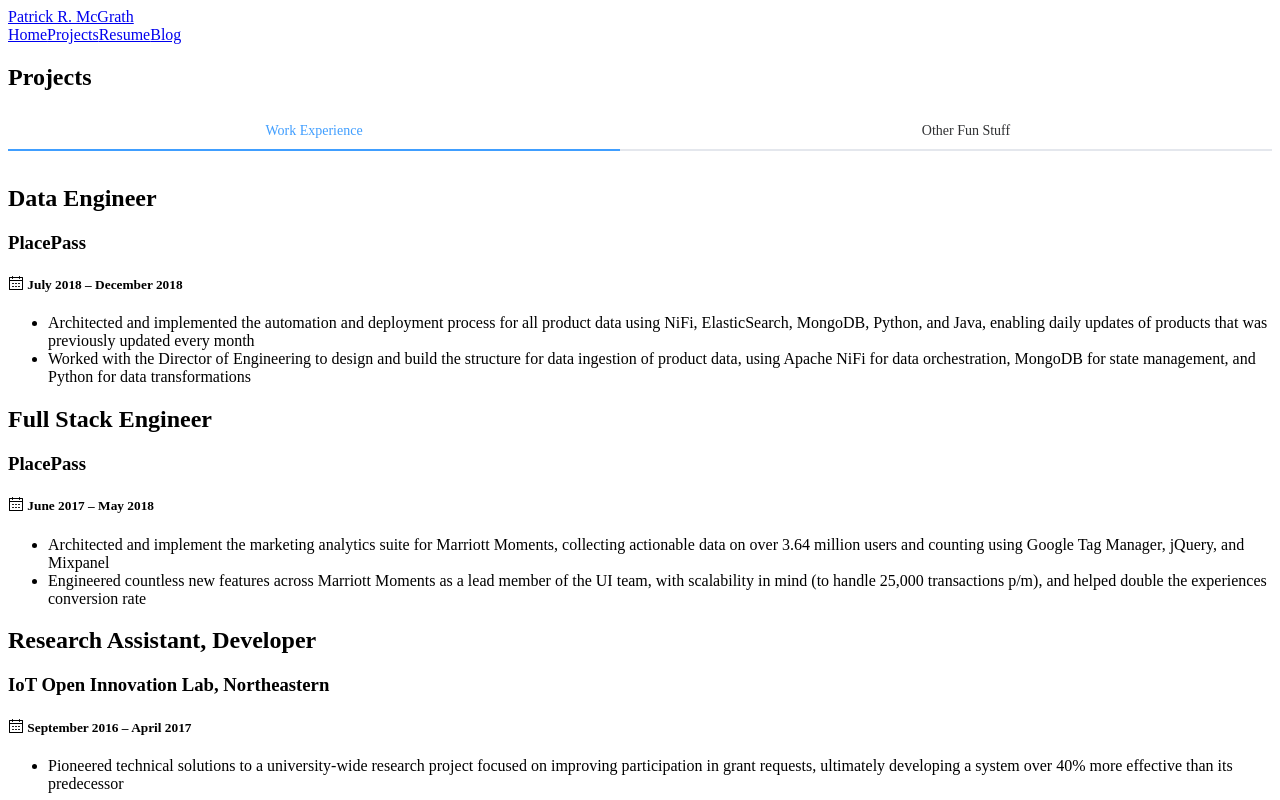
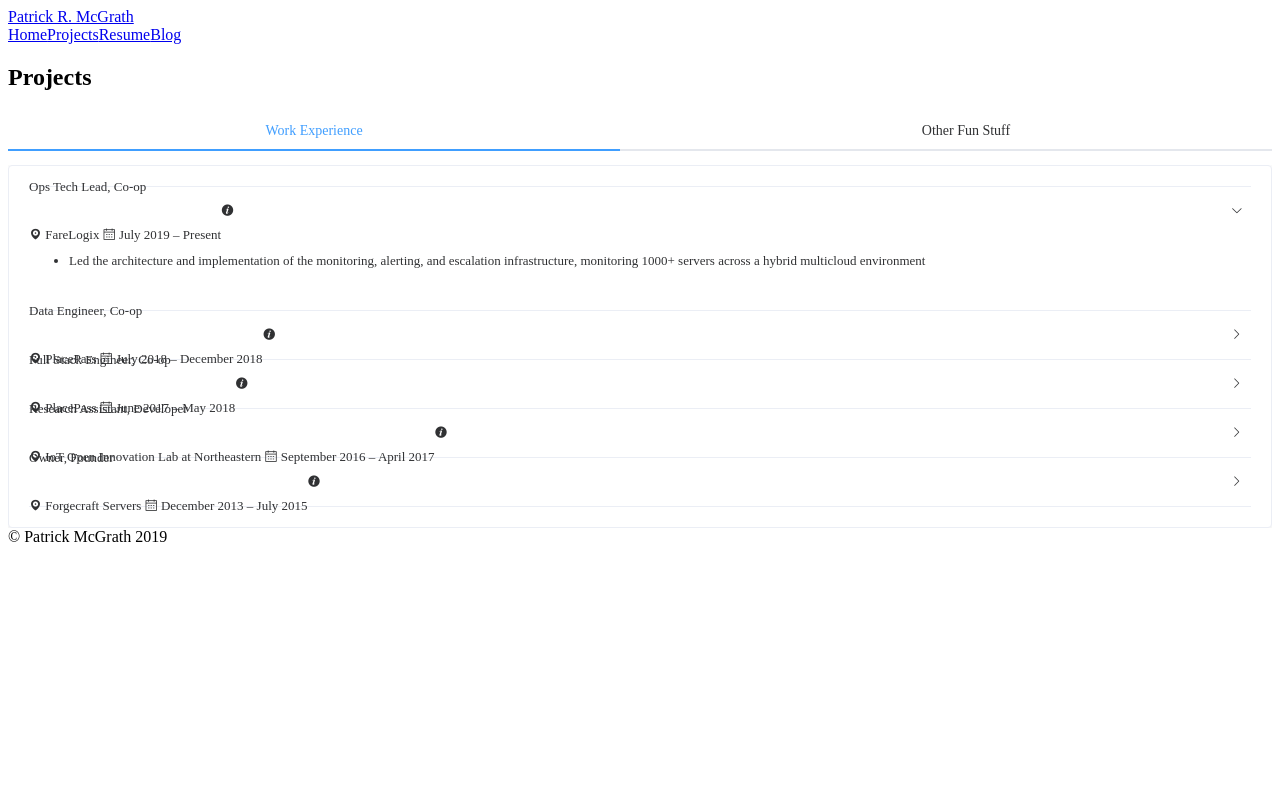
Before and after one commit to PatrickMcGrath29/patrickmcgrath.io, a Vue app: page /#/projects in a window 1280 px wide. Shown: the top 800 px of the page. Built offline with nearby package versions, Linux system fonts and the light colour scheme.

Commit message:
Updating project content, projects page structure, yarn packages

```diff
--- a/package.json
+++ b/package.json
@@ -5,14 +5,12 @@
   "description": "patrickmcgrath.io front end",
   "author": "Patrick McGrath <mcgrath.p@husky.neu.edu>",
   "scripts": {
-    "build": "yarn build:client && yarn build:server",
+    "build": "yarn build:client",
     "build:client": "node build/build.js",
-    "build:server": "netlify-lambda build src/lambda",
     "e2e": "node test/e2e/runner.js",
     "lint": "eslint --ext .js,.vue src test/unit test/e2e/specs",
-    "start": "concurrently 'yarn start:client' 'yarn start:server'",
+    "start": "yarn start:client",
     "start:client": "webpack-dev-server --inline --progress --config build/webpack.dev.conf.js",
-    "start:server": "netlify-lambda serve src/lambda -c config/server.js",
     "test": "npm run unit && npm run e2e",
     "unit": "cross-env BABEL_ENV=test karma start test/unit/karma.conf.js --single-run"
   },
--- a/src/assets/styles/pages/projects-index.scss
+++ b/src/assets/styles/pages/projects-index.scss
@@ -7,6 +7,10 @@
   display: flex;
   flex-wrap: wrap;
   margin: 40px 0;
+
+  .el-card {
+    width: 100%;
+  }
 
   @include media-down($medium-screen) {
     flex-direction: column;
@@ -23,3 +27,34 @@
     color: $text-color;
   }
 }
+
+.el-collapse-item__header {
+  height: auto;
+
+  .project-heading-group {
+    padding: 15px 0;
+    line-height: 1.2;
+
+    .project-heading {
+      padding: 10px 0;
+      font-size: $small-font-size;
+    }
+
+    .project-subheading-group {
+      .project-subheading,
+      .project-subheading-date {
+        margin-top: 7.5px;
+      }
+
+      @include media-down($medium-screen) {
+        display: inline-grid;
+      }
+
+      @include media-up($medium-screen) {
+        .project-subheading-date {
+          margin-left: 10px;
+        }
+      }
+    }
+  }
+}
--- a/src/json/projects.json
+++ b/src/json/projects.json
@@ -3,7 +3,16 @@
     "title": "Work Experience",
     "projects": [
       {
-        "heading": "Data Engineer",
+        "heading": "Ops Tech Lead, Co-op",
+        "heading_subtitle": "FareLogix",
+        "content": [
+          "Led the architecture and implementation of the monitoring, alerting, and escalation infrastructure, monitoring 1000+ servers across a hybrid multicloud environment"
+        ],
+        "start_date": "July 2019",
+        "end_date": "Present"
+      },
+      {
+        "heading": "Data Engineer, Co-op",
         "heading_subtitle": "PlacePass",
         "content": [
           "Architected and implemented the automation and deployment process for all product data using NiFi, ElasticSearch, MongoDB, Python, and Java, enabling daily updates of products that was previously updated every month",
@@ -13,7 +22,7 @@
         "end_date": "December 2018"
       },
       {
-        "heading": "Full Stack Engineer",
+        "heading": "Full Stack Engineer, Co-op",
         "heading_subtitle": "PlacePass",
         "content": [
           "Architected and implement the marketing analytics suite for Marriott Moments, collecting actionable data on over 3.64 million users and counting using Google Tag Manager, jQuery, and Mixpanel",
@@ -24,7 +33,7 @@
       },
       {
         "heading": "Research Assistant, Developer",
-        "heading_subtitle": "IoT Open Innovation Lab, Northeastern",
+        "heading_subtitle": "IoT Open Innovation Lab at Northeastern",
         "content": [
           "Pioneered technical solutions to a university-wide research project focused on improving participation in grant requests, ultimately developing a system over 40% more effective than its predecessor"
         ],
@@ -49,7 +58,8 @@
       {
         "heading": "Board Member",
         "heading_subtitle": "Victoria McGrath Foundation",
-        "start_date": "April 2017"
+        "start_date": "April 2017",
+        "end_date": "Present"
       },
       {
         "heading": "Teacher at the Mamelodi Initiative",
--- a/src/pages/home/Index.vue
+++ b/src/pages/home/Index.vue
@@ -10,9 +10,9 @@
           <div class="bio">
             <p>
               I am a student at Northeastern University pursuing a
-              <strong>Bachelor of Science in Computer Science</strong>. I'm an engineer and entrepreneur at heart, driven by a desire to change the world through innovative problem solving.
+              Bachelor of Science in Computer Science. I'm an engineer and entrepreneur at heart, driven by a desire to change the world through innovative problem solving.
             </p>
-            <p>In my spare time you'll find me swing dancing, placing chess, hiking or skiing the northern east coast, and working on side projects.</p>
+            <p>In my spare time you'll find me swing dancing, playing chess, hiking or skiing the northern east coast, and working on side projects.</p>
           </div>
           <img
             src="@/assets/images/patrickmcgrath.jpg"
@@ -38,7 +38,7 @@
               </h4>
               <h4 class="project-intro__subtitle" v-if="project.start_date">
                 <i class="el-icon-date"></i>
-                <small>{{ project.start_date}} <span v-if="project.end_date">–</span> {{ project.end_date }}</small>
+                <small>{{ project.start_date}} <span v-if="project.end_date"> – </span> {{ project.end_date }}</small>
               </h4>
             </div>
           </div>
--- a/src/pages/projects/Index.vue
+++ b/src/pages/projects/Index.vue
@@ -1,6 +1,29 @@
 <template>
   <default-template>
     <section id="projects">
+      <!-- <el-container>
+        <el-aside width="400px">
+          <el-menu :default-openeds="['1', '2']">
+            <el-submenu v-for="(projectGroup, index) in projects" :key="index" :index="index">
+              <template slot="title">
+                <i class="el-icon-suitcase"></i>
+                {{projectGroup.title}}
+              </template>
+              <el-menu-item v-for="(project, projectIndex) in projectGroup.projects" :key="projectIndex" :index="index + `-` + projectIndex">{{project.heading}}</el-menu-item>
+            </el-submenu>
+
+          </el-menu>
+        </el-aside>
+        <el-container>
+          <el-main>
+            <el-table :data="tableData">
+              <el-table-column prop="date" label="Title" width="140"></el-table-column>
+              <el-table-column prop="name" label="Company" width="120"></el-table-column>
+              <el-table-column prop="address" label="Description"></el-table-column>
+            </el-table>
+          </el-main>
+        </el-container>
+      </el-container>-->
       <div class="container">
         <div class="project-section__introduction">
           <h1>Projects</h1>
@@ -14,12 +37,44 @@
             :label="projectGroup.title"
           >
             <div class="project-section__wrapper">
-              <project-entry
+              <el-card class="box-card">
+                <el-collapse accordion v-model="activeNames">
+                  <el-collapse-item
+                    v-for="(project, index) in projectGroup.projects"
+                    :key="index"
+                    :name="index"
+                  >
+                    <template slot="title">
+                      <div>
+                        <div class="project-heading-group">
+                          <div class="project-heading">{{ project.heading}}</div>
+                          <div class="project-subheading-group">
+                            <span class="project-subheading-">
+                              <i class="el-icon-location"></i>
+                              {{project.heading_subtitle}}
+                            </span>
+                            <span class="project-subheading-date">
+                              <i class="el-icon-date"></i>
+                              {{ project.start_date}}
+                              <span v-if="project.end_date">– {{ project.end_date }}</span>
+                            </span>
+                          </div>
+                        </div>
+                      </div>
+                      <i class="header-icon el-icon-info"></i>
+                    </template>
+                    <ul>
+                      <li v-for="(item, index) in project.content" v-bind:key="index">{{ item }}</li>
+                    </ul>
+                  </el-collapse-item>
+                </el-collapse>
+              </el-card>
+              <!-- <project-entry
                 v-for="(project, index) in projectGroup.projects"
                 :key="index"
                 :project="project"
                 :index="index"
-              ></project-entry>
+              ></project-entry>-->
             </div>
           </el-tab-pane>
         </el-tabs>
@@ -42,7 +97,8 @@ export default {
   },
   data: function() {
     return {
-      projectList: ProjectJson
+      projectList: ProjectJson,
+      activeNames: [0]
     };
   },
   computed: {
```
Also changed, not shown: 1 other file (tests, documents, lock files or other folders).
